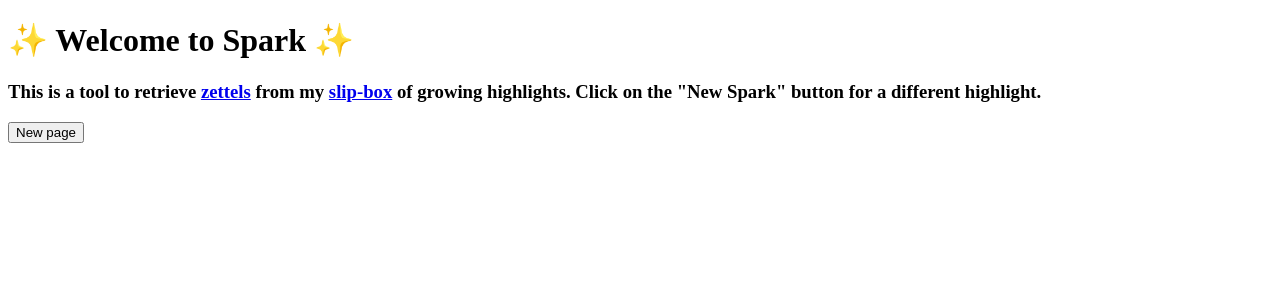
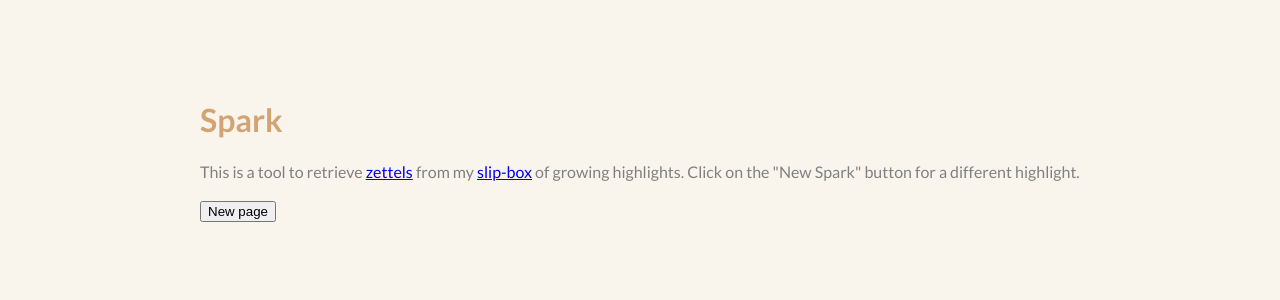
Before and after one commit to singhshemona/spark-v2, a React (Create React App) app: page / in a window 1280 px wide. Shown: the top 300 px of the page. Built offline with nearby package versions, Linux system fonts and the light colour scheme.

Commit message:
styling close to complete and thinking about removing source destructuring

```diff
--- a/src/App.tsx
+++ b/src/App.tsx
@@ -1,10 +1,12 @@
 import { useState } from "react";
 import { Introduction } from "./components";
+import "./styles.css";
 
 export const App = () => {
   const [title, setTitle] = useState<string>();
   const [quote, setQuote] = useState<string>();
   const [source, setSource] = useState<string>();
+  const [link, setLink] = useState<string>();
   const [loading, setLoading] = useState<boolean>(false);
 
   return (
@@ -15,24 +17,26 @@ export const App = () => {
         disabled={loading}
         onClick={() => {
           setLoading(true);
+
           fetch("http://localhost:8000/")
             .then((response) => response.json())
             .then((payload) => {
               if (payload) {
-                console.log(payload);
-
                 const title = payload.title.title[0].plain_text;
                 const quote = payload.quote[0].paragraph.text[0].plain_text;
-                const source = payload.source.properties.Medium.select
-                  ? payload.source.properties.Medium.select.name +
-                    ": " +
-                    payload.source.properties.Title.title[0].plain_text
-                  : payload.source.icon.emoji +
-                    ": " +
-                    payload.source.properties.Title.title[0].plain_text;
+                const link = payload.link;
+
+                const { Medium, Title } = payload.source.properties;
+                const { emoji } = payload.source.icon.emoji;
+
+                const source =
+                  Medium.select !== undefined || null
+                    ? `${Medium.select.name}, ${Title.title[0].plain_text}`
+                    : `${emoji}, ${Title.title[0].plain_text}`;
 
                 setTitle(title);
                 setQuote(quote);
+                setLink(link);
                 setSource(source);
               }
             })
@@ -42,9 +46,14 @@ export const App = () => {
       >
         {loading ? "Loading..." : "New page"}
       </button>
-      {title && <p>{title}</p>}
-      {quote && <p>{quote}</p>}
-      {source && <p>{source}</p>}
+      {title && <p className="title">{title}</p>}
+      {quote && <p className="quote">{quote}</p>}
+      {source && <p className="source">Source: {source}</p>}
+      {link && (
+        <a href={link} target="_blank" rel="noreferrer">
+          Link to page
+        </a>
+      )}
     </div>
   );
 };
--- a/src/components/Introduction.tsx
+++ b/src/components/Introduction.tsx
@@ -1,8 +1,8 @@
 export const Introduction = () => {
   return (
     <>
-      <h1>✨ Welcome to Spark ✨</h1>
-      <h3>
+      <h1>Spark</h1>
+      <h3 className="description">
         This is a tool to retrieve{" "}
         <a
           href="https://shemonasingh.com/applying-zettelkasten-to-notion"
--- /dev/null
+++ b/src/styles.css
@@ -0,0 +1,42 @@
+@import url("https://fonts.googleapis.com/css2?family=Lato:wght@400;700&display=swap");
+@import url('https://fonts.googleapis.com/css2?family=Indie+Flower&display=swap');
+
+body {
+  margin: 100px 200px 50px 200px;
+  font-family: "Lato", sans-serif;
+  background: #F9F5ED;
+}
+
+h1 {
+  color: #d4a373;
+}
+
+h3 {
+  font-weight: normal;
+}
+
+.description {
+  color: #808080;
+  font-size: 16px;
+  line-height: 24px;
+}
+
+button {
+  margin-bottom: 20px;
+}
+
+.title {
+  font-weight: bold;
+}
+
+.quote {
+  font-family: 'Indie Flower', cursive;
+  border-left: 2px solid #D4A373;
+  padding-left: 15px;
+  margin: 20px 45px 20px 30px;
+  font-size: 22px;
+}
+
+.source {
+  margin-left: 20px;
+}
```
Also changed, not shown: 1 other file (tests, documents, lock files or other folders).
